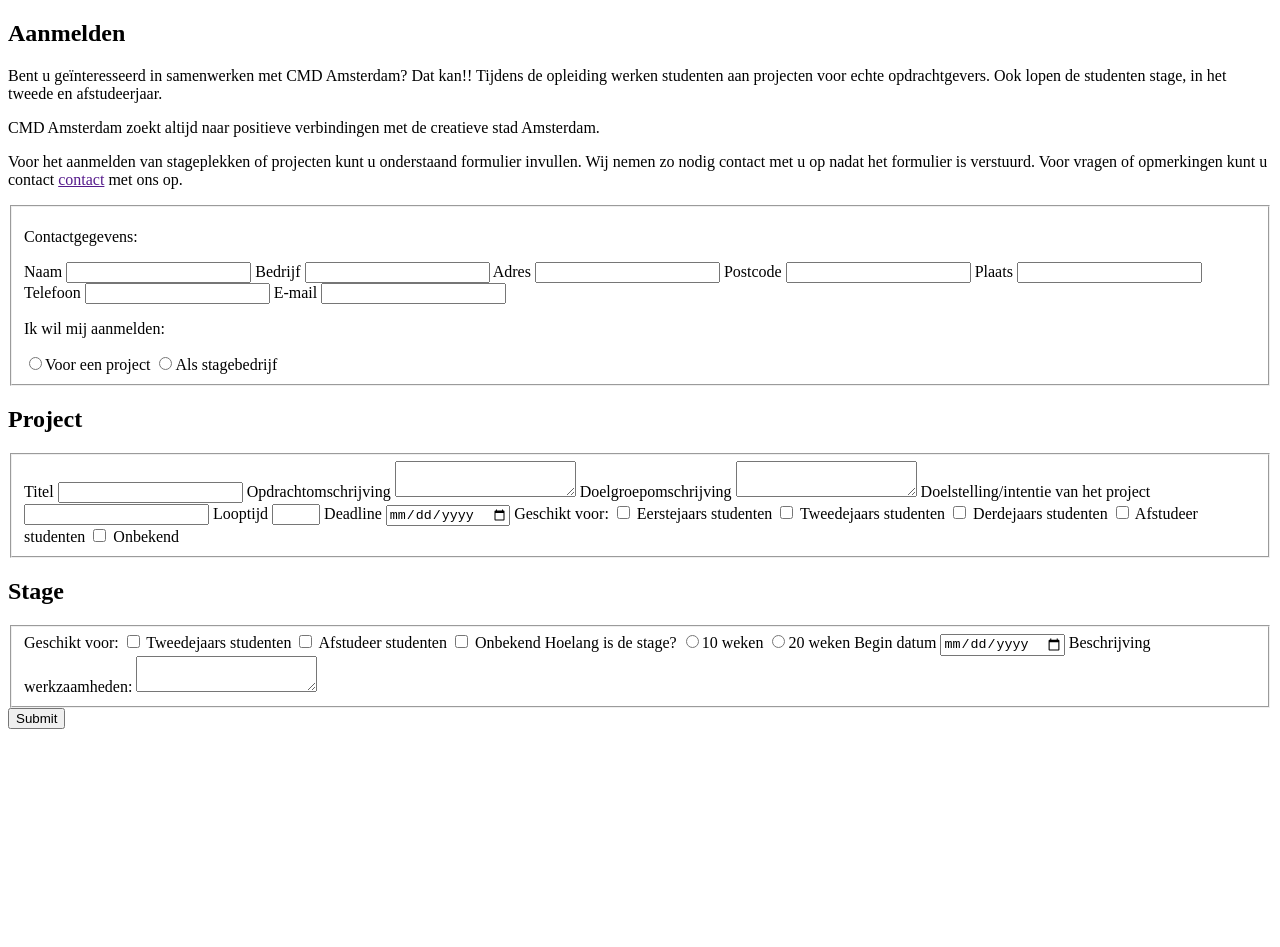
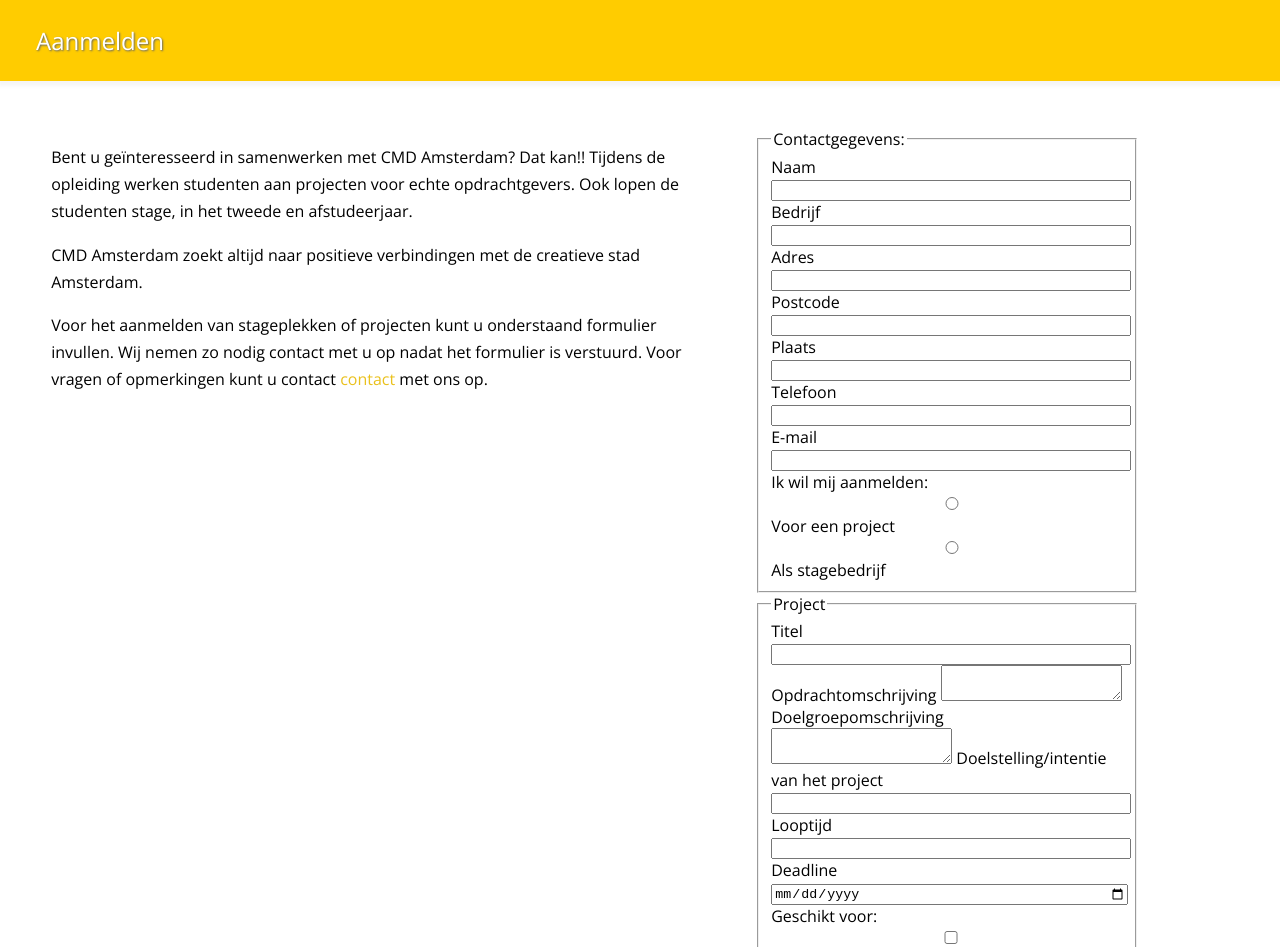
Before and after one commit to jusufovicseida/frontend, a plain HTML site: page Les 1/Opdracht 1.1/opdracht1.1.html in a window 1280 px wide. Shown: the top 947 px of the page. Before the commit the page ends 800 px from the top, so only its background shows below. Drawn offline with nearby package versions, Linux system fonts and the light colour scheme.

Commit message:
Opdracht 2

```diff
--- a/Les 1/Opdracht 1.1/css/style.css
+++ b/Les 1/Opdracht 1.1/css/style.css
@@ -0,0 +1,59 @@
+body{
+	background-color: #fff;
+	margin: 0;
+	font-family: 'Open Sans', sans-serif;
+}
+h1{
+	position: fixed;
+	width: 100%;
+	margin-top: 0;
+	background-color: #ffcc00;
+	color: #fff;
+	text-shadow: 1px 1px 2px #666;
+	margin: 0;
+	padding: 1em 1.5em;
+	font-weight: 300;
+	font-size: 1.5em;
+	-webkit-box-shadow: 0px 3px 4px 2px #f5f5f5; /* Safari, IOS en Android*/
+	-moz-box-shadow: 	0px 3px 4px 2px #f5f5f5; /* Mozilla Firefox */
+	box-shadow: 		0px 3px 4px 2px #f5f5f5;
+	z-index: 1;
+}
+p{
+	font-weight: 300;
+	line-height: 1.7em;
+}
+a{
+	text-decoration: none;
+	color: #eac11d;
+	transition: all 0.5s ease;
+}
+a:visited{
+	color: #eac11d;
+}
+a:hover{
+	color: #000;
+}
+div{
+	float: left;
+	width: 50%;
+	margin: 8em 5% 0 4%;
+}
+article{
+	position: fixed;
+	width: 50%;
+	z-index: 0;
+}
+form{
+	float: left;
+	width: 30%;
+	margin: 8em 5% 2em 0;
+	font-weight: 300;
+	z-index: 0;
+}
+label{
+	width: 100%
+}
+input{
+	width: 100%
+}
--- a/Les 1/Opdracht 1.1/opdracht1.1.html
+++ b/Les 1/Opdracht 1.1/opdracht1.1.html
@@ -3,11 +3,14 @@
 <head>
 	<meta charset="UTF-8">
 	<title>Formulier</title>
+	<link rel="stylesheet" type="text/css" href="css/style.css">
+	<link href='https://fonts.googleapis.com/css?family=Open+Sans:400italic,400,300,700' rel='stylesheet' type='text/css'>
 </head>
 <body>
 	<main>
+		<h1>Aanmelden</h1>
+		<div>
 			<article>
-		<h1>Aanmelden</h1>
 				<p>
 					Bent u geïnteresseerd in samenwerken met CMD Amsterdam? Dat kan!! Tijdens de opleiding werken studenten aan projecten voor echte opdrachtgevers. Ook lopen de studenten stage, in het tweede en afstudeerjaar.
 				</p>
@@ -18,9 +21,10 @@
 					Voor het aanmelden van stageplekken of projecten kunt u onderstaand formulier invullen. Wij nemen zo nodig contact met u op nadat het formulier is verstuurd. Voor vragen of opmerkingen kunt u contact <a href="" title="">contact</a> met ons op.
 				</p>
 			</article>
+		</div>
 		<form>
 			<fieldset>
-				<p>Contactgegevens:</p>
+				<legend>Contactgegevens:</legend>
 				<label for="naam">Naam</label>
 				<input type="text" id="naam">
 
@@ -31,7 +35,7 @@
 				<input type="text" id="adres">
 
 				<label for="postcode">Postcode</label>
-				<input type="number" id="postcode">
+				<input type="text" id="postcode">
 
 				<label for="plaats">Plaats</label>
 				<input type="text" id="plaats">
@@ -42,16 +46,13 @@
 				<label for="email">E-mail</label>
 				<input type="email" id="email">
 
-				<p>Ik wil mij aanmelden:</p>
-				<input type="radio">Voor een project
-				<input type="radio">Als stagebedrijf
+				<label>Ik wil mij aanmelden:</label>
+				<input type="radio" name="Ik wil mij aanmelden:" value="Voor een project">Voor een project
+				<input type="radio" name="Ik wil mij aanmelden:" value="Als een stagebedrijf">Als stagebedrijf
+			</fieldset>
 
-			</fieldset>
-		</form>
-
-		<h2>Project</h2>
-		<form>
 			<fieldset>
+				<legend>Project</legend>
 				<label for="Titel">Titel</label>
 				<input type="text" id="Titel">
 
@@ -77,19 +78,17 @@
 				<input type="checkbox" name="Geschikt_voor:" value="Afstudeer_studenten"> Afstudeer studenten
 				<input type="checkbox" name="Geschikt_voor:" value="Onbekend"> Onbekend
 			</fieldset>
-		</form>
 
-		<h2>Stage</h2>
-		<form>
 			<fieldset>
+				<legend>Stage</legend>
 				<label>Geschikt voor:</label>
 				<input type="checkbox" name="Geschikt_voor:" value="Tweedejaars_studenten"> Tweedejaars studenten
 				<input type="checkbox" name="Geschikt_voor:" value="Afstudeer_studenten"> Afstudeer studenten
 				<input type="checkbox" name="Geschikt_voor:" value="Onbekend"> Onbekend
 
 				<label>Hoelang is de stage?</label>
-				<input type="radio">10 weken
-				<input type="radio">20 weken
+				<input type="radio" name="Hoelang is de stage?" value="10 weken">10 weken
+				<input type="radio" name="Hoelang is de stage?" value="20 weken">20 weken
 
 				<label>Begin datum</label>
 				<input type="date" name="Begin_datum">
```
Lines whose indentation alone changed are shown as unchanged.
